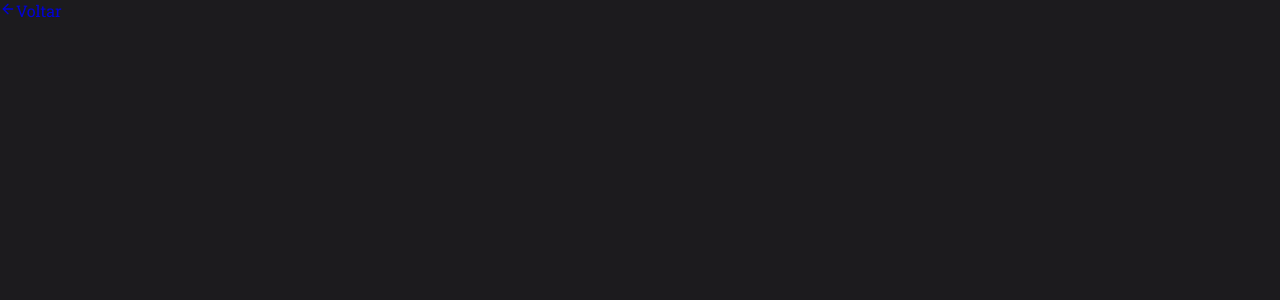
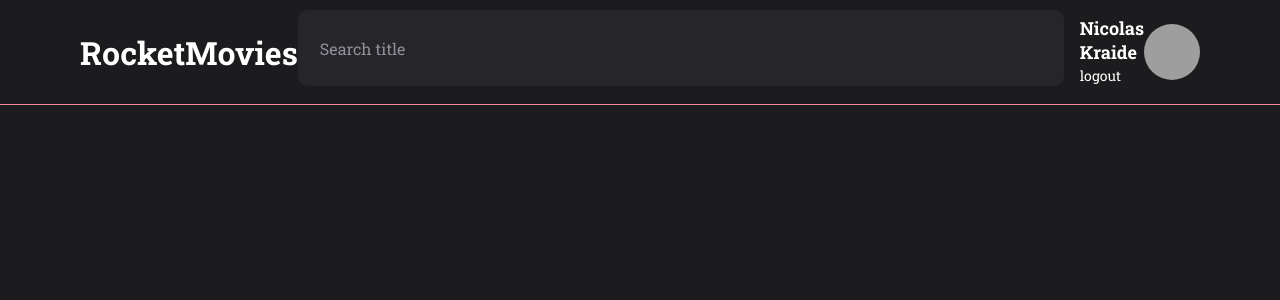
Before and after one commit to devKraide/RocketMovies, a React (Vite) app: page / in a window 1280 px wide. Shown: the top 300 px of the page. Built offline with nearby package versions, Linux system fonts and the light colour scheme; grey boxes are pictures that could not be loaded.

Commit message:
add Header component and refactor Details page; update theme colors

```diff
--- /dev/null
+++ b/src/components/Header/index.jsx
@@ -0,0 +1,30 @@
+import { HeaderContainer, Profile } from "./style";
+
+import { Input } from "../Input";
+
+export function Header() {
+  return (
+    <HeaderContainer>
+      <h1>RocketMovies</h1>
+
+      <Input placeholder="Search title" />
+
+
+      <Profile>
+        <div>
+          <strong>
+            Nicolas Kraide
+          </strong>
+          <span>
+            logout
+          </span>
+        </div>
+
+        <img
+          src="https://github.com/devKraide.png"
+          alt="user image"
+        />
+      </Profile>
+    </HeaderContainer>
+  );
+}
--- /dev/null
+++ b/src/components/Header/style.js
@@ -0,0 +1,68 @@
+import styled from "styled-components";
+import { Link } from "react-router-dom";
+
+export const HeaderContainer = styled.header`
+  grid-area: header;
+
+  height: 105px;
+  width: 100%;
+
+  border-bottom-width: 1px;
+  border-bottom-style: solid;
+  border-bottom-color: ${(props) => props.theme.COLORS.PINK};
+
+  display: flex;
+  align-items: center; /* Alinha os itens verticalmente ao centro */
+  justify-content: space-between;
+
+  padding: 20px 80px;
+`;
+
+export const Profile = styled(Link)`
+  display: flex;
+  align-items: center;
+
+  > img {
+    width: 56px;
+    height: 56px;
+    border-radius: 50%;
+  }
+
+  > div {
+    display: flex;
+    flex-direction: column;
+    margin-left: 16px;
+    line-height: 24px;
+
+    span {
+      font-size: 14px;
+      color: ${({ theme }) => theme.COLORS.WHITE};
+    }
+
+    strong {
+      font-size: 18px;
+      color: ${({ theme }) => theme.COLORS.WHITE};
+    }
+  }
+`;
+
+export const SearchInput = styled.input`
+  height: 40px;
+  padding: 0 12px;
+  border-radius: 8px;
+  border: 1px solid ${({ theme }) => theme.COLORS.GRAY_300};
+  background-color: ${({ theme }) => theme.COLORS.BACKGROUND_2};
+  color: ${({ theme }) => theme.COLORS.WHITE};
+  margin-right: 20px; /* Adiciona espaçamento à direita do input */
+
+  &::placeholder {
+    color: ${({ theme }) => theme.COLORS.TEXT};
+  }
+`;
+
+export const HeaderContent = styled.div`
+  display: flex;
+  align-items: center;
+  gap: 20px; /* Adiciona espaçamento entre os itens */
+  width: 100%;
+`;
--- /dev/null
+++ b/src/components/Input/index.jsx
@@ -0,0 +1,10 @@
+import { InputContainer } from "./style";
+
+export function Input({ icon: Icon, ...rest }) {
+  return (
+    <InputContainer>
+      {Icon && <Icon size={20} />}
+      <input {...rest} />
+    </InputContainer>
+  );
+}
--- /dev/null
+++ b/src/components/Input/style.js
@@ -0,0 +1,31 @@
+import styled from "styled-components";
+
+export const InputContainer = styled.div`
+  width: 100%;
+  display: flex;
+  align-items: center;
+  justify-content: space-between; /* Adicionado para distribuir espaço entre os itens */
+  gap: 20px; /* Ajustado para um gap menor */
+
+  background-color: ${({ theme }) => theme.COLORS.BACKGROUND_2};
+  margin-bottom: 8px;
+  border-radius: 10px;
+  padding: 10px; /* Adicionado padding para melhor espaçamento interno */
+
+  > input {
+    height: 56px;
+    flex: 1; /* Adicionado para permitir que o input ocupe o espaço disponível */
+    padding: 12px;
+    color: ${({ theme }) => theme.COLORS.WHITE};
+    background-color: transparent;
+    border: 0;
+
+    &::placeholder {
+      color: ${({ theme }) => theme.COLORS.TEXT};
+    }
+  }
+
+  > svg {
+    margin-left: 16px;
+  }
+`;
--- a/src/pages/Details/index.jsx
+++ b/src/pages/Details/index.jsx
@@ -1,13 +1,17 @@
 import { DetailsContainer } from "./style";
+import { Link } from "react-router-dom";
 
 import {FiArrowLeft} from 'react-icons/fi';
 
-import { Link } from "react-router-dom";
+import {Header} from '../../components/Header';
 
 export function Details() {
   return (
     <DetailsContainer>
-      <Link to="/"><FiArrowLeft/>Voltar</Link>
+      <Header />
+
     </DetailsContainer>
   );
 }
+
+//<Link to="/"><FiArrowLeft/>Voltar</Link>
--- a/src/styles/theme.js
+++ b/src/styles/theme.js
@@ -5,7 +5,7 @@ export default {
 
     TEXT: '#948F99',
 
-    BUTTONS: '#FF859B',
+    PINK: '#FF859B',
 
     WHITE: '#FFFFFF',
 
```
